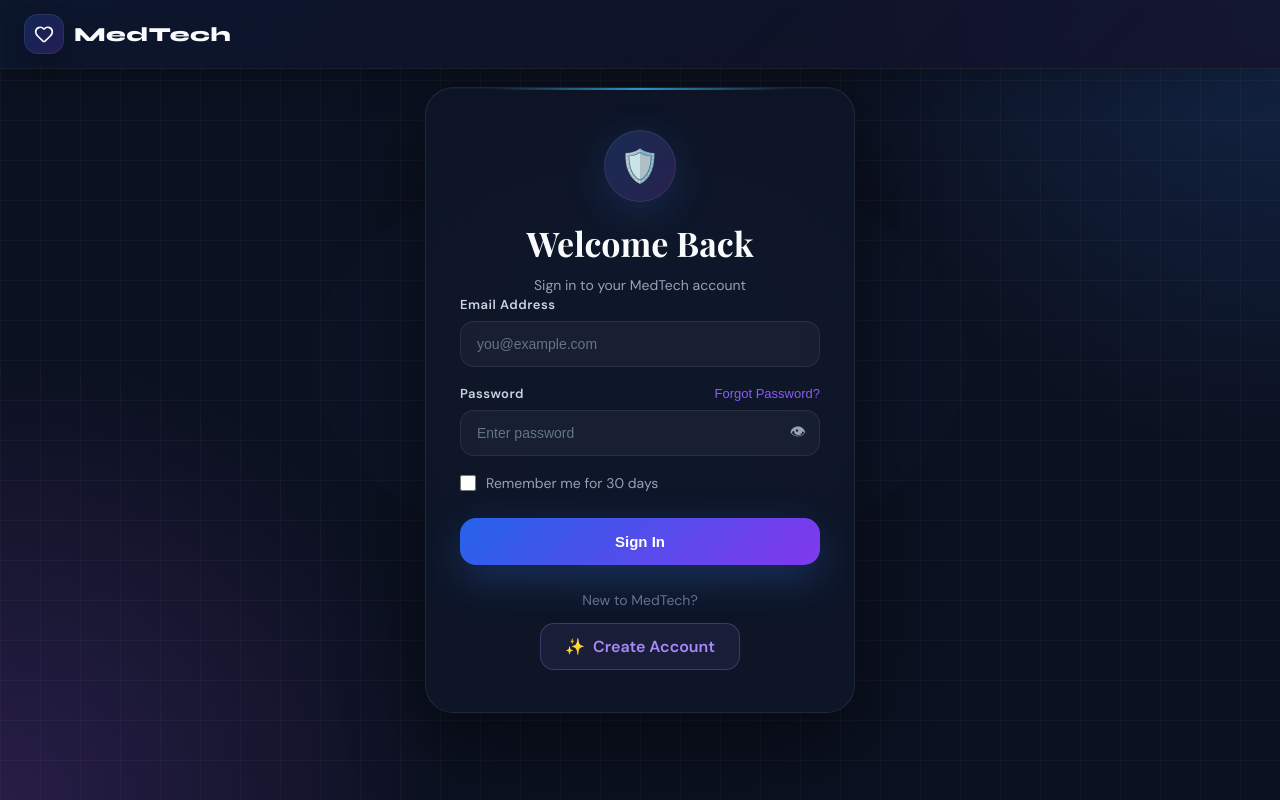
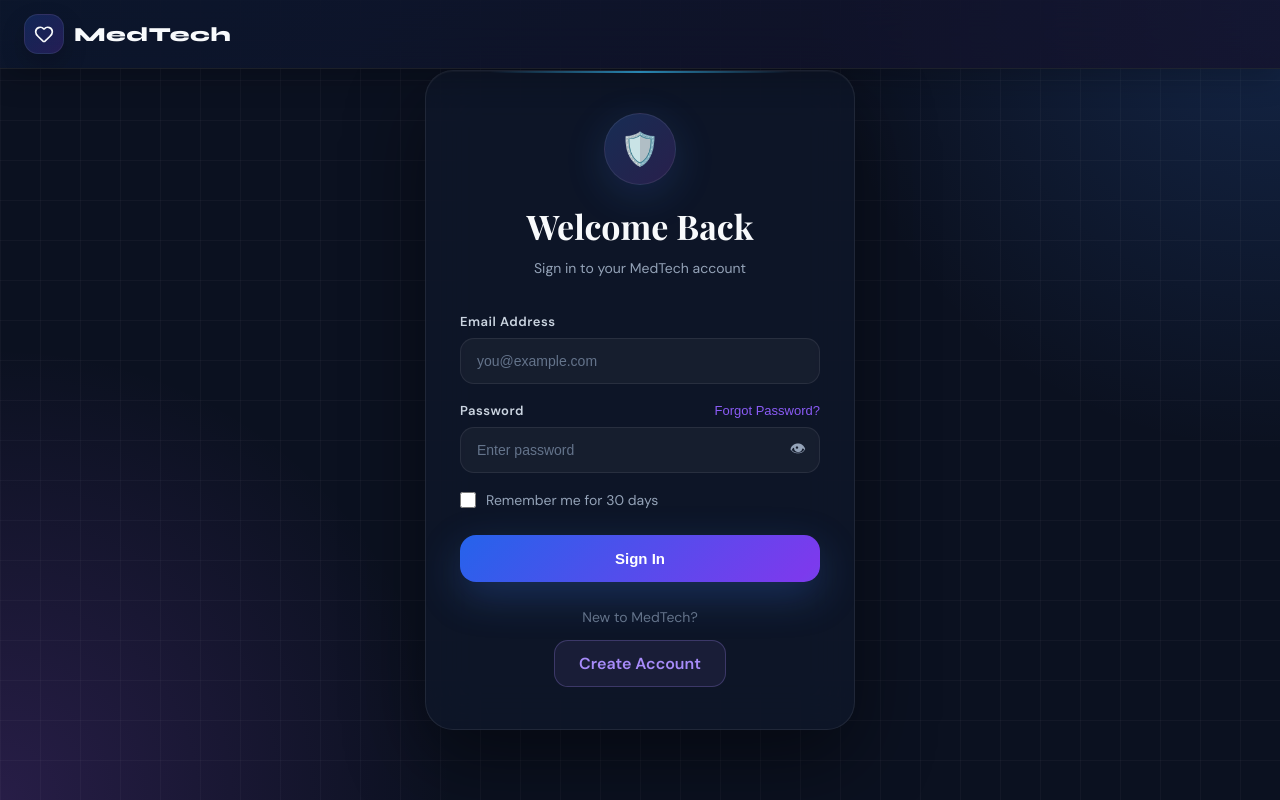
Before and after one commit to arpit168/MedTech, a React app in the folder frontend/: page /login in a window 1280 px wide. Built offline with nearby package versions, Linux system fonts and the light colour scheme; the HTML template or start-up script is replaced by a standard one.

Commit message:
Login page safal

```diff
--- a/frontend/src/pages/Login.jsx
+++ b/frontend/src/pages/Login.jsx
@@ -1,6 +1,5 @@
 import { useState, useCallback } from "react";
 import { useNavigate, Link } from "react-router-dom";
-import { motion, AnimatePresence } from "framer-motion";
 import toast from "react-hot-toast";
 import api from "../services/api";
 
@@ -8,8 +7,11 @@ const Login = () => {
   const navigate = useNavigate();
 
   const [loading, setLoading] = useState(false);
+
   const [showPassword, setShowPassword] = useState(false);
+
   const [rememberMe, setRememberMe] = useState(false);
+
   const [formData, setFormData] = useState({
     email: "",
     password: "",
@@ -17,6 +19,7 @@ const Login = () => {
 
   const handleChange = useCallback((e) => {
     const { name, value } = e.target;
+
     setFormData((prev) => ({
       ...prev,
       [name]: value,
@@ -32,14 +35,18 @@ const Login = () => {
       return false;
     }
 
-    const emailRegex = /^[^\s@]+@[^\s@]+\.[^\s@]+$/;
+    const emailRegex =
+      /^[^\s@]+@[^\s@]+\.[^\s@]+$/;
+
     if (!emailRegex.test(email)) {
       toast.error("Please enter a valid email");
       return false;
     }
 
     if (password.length < 6) {
-      toast.error("Password must be at least 6 characters");
+      toast.error(
+        "Password must be at least 6 characters"
+      );
       return false;
     }
 
@@ -53,12 +60,17 @@ const Login = () => {
 
     try {
       setLoading(true);
+
       const payload = {
         email: formData.email.trim(),
         password: formData.password,
       };
 
-      const response = await api.post("/auth/login", payload);
+      const response = await api.post(
+        "/auth/login",
+        payload
+      );
+
       const { token, user } = response.data;
 
       if (!token || !user) {
@@ -66,16 +78,25 @@ const Login = () => {
       }
 
       localStorage.setItem("token", token);
-      localStorage.setItem("user", JSON.stringify(user));
+
+      localStorage.setItem(
+        "user",
+        JSON.stringify(user)
+      );
 
       if (rememberMe) {
-        localStorage.setItem("rememberMe", "true");
+        localStorage.setItem(
+          "rememberMe",
+          "true"
+        );
       }
 
       toast.success("Welcome Back 👋");
+
       navigate("/");
     } catch (error) {
       console.error("Login Error:", error);
+
       toast.error(
         error?.response?.data?.message ||
           error?.message ||
@@ -85,123 +106,6 @@ const Login = () => {
       setLoading(false);
     }
   };
-
-  // Animation variants
-  const containerVariants = {
-    hidden: { opacity: 0 },
-    visible: {
-      opacity: 1,
-      transition: {
-        when: "beforeChildren",
-        staggerChildren: 0.1,
-        duration: 0.5,
-        ease: "easeOut"
-      }
-    },
-    exit: {
-      opacity: 0,
-      transition: { duration: 0.3 }
-    }
-  };
-
-  const itemVariants = {
-    hidden: { y: 20, opacity: 0 },
-    visible: {
-      y: 0,
-      opacity: 1,
-      transition: {
-        type: "spring",
-        stiffness: 100,
-        damping: 12
-      }
-    }
-  };
-
-  const cardVariants = {
-    hidden: {
-      scale: 0.95,
-      opacity: 0,
-      y: 30
-    },
-    visible: {
-      scale: 1,
-      opacity: 1,
-      y: 0,
-      transition: {
-        type: "spring",
-        stiffness: 120,
-        damping: 20,
-        duration: 0.6
-      }
-    },
-    hover: {
-      scale: 1.02,
-      transition: {
-        type: "spring",
-        stiffness: 400,
-        damping: 25
-      }
-    }
-  };
-
-  const glowVariants = {
-    animate: {
-      opacity: [0.3, 0.6, 0.3],
-      scale: [1, 1.1, 1],
-      transition: {
-        duration: 3,
-        repeat: Infinity,
-        ease: "easeInOut"
-      }
-    }
-  };
-
-  const inputVariants = {
-    focus: {
-      scale: 1.02,
-      transition: { type: "spring", stiffness: 300, damping: 20 }
-    },
-    tap: { scale: 0.98 }
-  };
-
-  const buttonVariants = {
-    idle: { scale: 1 },
-    hover: {
-      scale: 1.03,
-      boxShadow: "0 20px 40px rgba(59,130,246,.35)",
-      transition: { type: "spring", stiffness: 400, damping: 15 }
-    },
-    tap: { scale: 0.97 },
-    loading: {
-      scale: 0.98,
-      transition: { duration: 0.2 }
-    }
-  };
-
-  const iconVariants = {
-    animate: {
-      rotate: [0, 10, -10, 0],
-      transition: {
-        duration: 0.5,
-        ease: "easeInOut"
-      }
-    },
-    hover: {
-      rotate: [0, 15, -15, 0],
-      transition: {
-        duration: 0.6,
-        repeat: Infinity,
-        repeatDelay: 1
-      }
-    }
-  };
-
-  // const shakeAnimation = {
-  //   shake: {
-  //     x: [0, -10, 10, -10, 10, 0],
-  //     transition: { duration: 0.4 }
-  //   }
-  // };
 
   return (
     <>
@@ -217,7 +121,6 @@ const Login = () => {
         body {
           font-family: 'DM Sans', sans-serif;
           background: #0b1120;
-          overflow-x: hidden;
         }
 
         .login-page {
@@ -258,9 +161,10 @@ const Login = () => {
             inset 0 1px 0 rgba(255,255,255,.04);
           position: relative;
           overflow: hidden;
+          animation: fadeUp .5s ease;
         }
 
-        .login-card::after {
+        .login-card::before {
           content: "";
           position: absolute;
           top: 0;
@@ -274,6 +178,11 @@ const Login = () => {
             rgba(56,189,248,.8),
             transparent
           );
+        }
+
+        .login-header {
+          text-align: center;
+          margin-bottom: 34px;
         }
 
         .login-logo {
@@ -300,14 +209,12 @@ const Login = () => {
           font-size: 34px;
           color: #f8fafc;
           margin-bottom: 8px;
-          text-align: center;
         }
 
         .login-header p {
           color: #94a3b8;
           font-size: 14px;
           line-height: 1.6;
-          text-align: center;
         }
 
         .login-form {
@@ -364,7 +271,6 @@ const Login = () => {
           cursor: pointer;
           font-size: 13px;
           font-weight: 500;
-          transition: all 0.2s ease;
         }
 
         .forgot-btn:hover {
@@ -385,12 +291,6 @@ const Login = () => {
           cursor: pointer;
           color: #94a3b8;
           font-size: 16px;
-          transition: all 0.2s ease;
-        }
-
-        .toggle-password:hover {
-          color: #cbd5e1;
-          transform: translateY(-50%) scale(1.1);
         }
 
         .remember-box {
@@ -473,6 +373,18 @@ const Login = () => {
           transform: translateY(-1px);
         }
 
+        @keyframes fadeUp {
+          from {
+            opacity: 0;
+            transform: translateY(18px);
+          }
+
+          to {
+            opacity: 1;
+            transform: translateY(0);
+          }
+        }
+
         @media (max-width: 480px) {
           .login-card {
             padding: 34px 22px;
@@ -491,74 +403,30 @@ const Login = () => {
         }
       `}</style>
 
-      <AnimatePresence mode="wait">
-        <motion.main
-          key="login-page"
-          className="login-page"
-          variants={containerVariants}
-          initial="hidden"
-          animate="visible"
-          exit="exit"
-        >
-          {/* Animated background glow */}
-          <motion.div
-            variants={glowVariants}
-            animate="animate"
-            style={{
-              position: "absolute",
-              width: "50%",
-              height: "50%",
-              background: "radial-gradient(circle, rgba(59,130,246,0.15), transparent)",
-              borderRadius: "50%",
-              top: "20%",
-              left: "25%",
-              pointerEvents: "none"
-            }}
-          />
+      <main className="login-page">
+        <div className="login-card">
+          <header className="login-header">
+            <div className="login-logo">
+              🛡️
+            </div>
 
-          <motion.div
-            className="login-card"
-            variants={cardVariants}
-            initial="hidden"
-            animate="visible"
-            whileHover="hover"
-          >
-            <motion.header
-              className="login-header"
-              variants={itemVariants}
-            >
-              <motion.div
-                className="login-logo"
-                variants={iconVariants}
-                animate="animate"
-                whileHover="hover"
-              >
-                🛡️
-              </motion.div>
+            <h1>Welcome Back</h1>
 
-              <motion.h1 variants={itemVariants}>
-                Welcome Back
-              </motion.h1>
+            <p>
+              Sign in to your MedTech account
+            </p>
+          </header>
 
-              <motion.p variants={itemVariants}>
-                Sign in to your MedTech account
-              </motion.p>
-            </motion.header>
-
-            <motion.form
+          <form
             onSubmit={handleSubmit}
             className="login-form"
-              variants={itemVariants}
           >
-              <motion.div
-                className="form-group"
-                variants={itemVariants}
-              >
+            <div className="form-group">
               <label htmlFor="email">
                 Email Address
               </label>
 
-                <motion.input
+              <input
                 id="email"
                 name="email"
                 type="email"
@@ -567,130 +435,91 @@ const Login = () => {
                 autoComplete="email"
                 value={formData.email}
                 onChange={handleChange}
-                  variants={inputVariants}
-                  whileFocus="focus"
-                  whileTap="tap"
                 required
               />
-              </motion.div>
+            </div>
 
-              <motion.div
-                className="form-group"
-                variants={itemVariants}
-              >
+            <div className="form-group">
               <div className="password-header">
                 <label htmlFor="password">
                   Password
                 </label>
 
-                  <motion.button
+                <button
                   type="button"
                   className="forgot-btn"
-                    whileHover={{ scale: 1.05 }}
-                    whileTap={{ scale: 0.95 }}
                 >
                   Forgot Password?
-                  </motion.button>
+                </button>
               </div>
 
               <div className="password-wrapper">
-                  <motion.input
+                <input
                   id="password"
                   name="password"
-                    type={showPassword ? "text" : "password"}
+                  type={
+                    showPassword
+                      ? "text"
+                      : "password"
+                  }
                   className="login-input"
                   placeholder="Enter password"
                   autoComplete="current-password"
                   value={formData.password}
                   onChange={handleChange}
-                    variants={inputVariants}
-                    whileFocus="focus"
-                    whileTap="tap"
                   required
                 />
 
-                  <motion.button
+                <button
                   type="button"
                   className="toggle-password"
-                    onClick={() => setShowPassword((prev) => !prev)}
+                  onClick={() =>
+                    setShowPassword((prev) => !prev)
+                  }
                   aria-label="Toggle Password"
-                    whileHover={{ scale: 1.1 }}
-                    whileTap={{ scale: 0.9 }}
                 >
                   {showPassword ? "🙈" : "👁"}
-                  </motion.button>
+                </button>
               </div>
-              </motion.div>
+            </div>
 
-              <motion.label
-                className="remember-box"
-                variants={itemVariants}
-                whileHover={{ x: 5 }}
-              >
+            <label className="remember-box">
               <input
                 type="checkbox"
                 checked={rememberMe}
-                  onChange={() => setRememberMe((prev) => !prev)}
+                onChange={() =>
+                  setRememberMe((prev) => !prev)
+                }
               />
-                <span>Remember me for 30 days</span>
-              </motion.label>
 
-              <motion.button
+              <span>
+                Remember me for 30 days
+              </span>
+            </label>
+
+            <button
               type="submit"
               disabled={loading}
               className="login-btn"
-                variants={buttonVariants}
-                initial="idle"
-                whileHover={!loading ? "hover" : "idle"}
-                whileTap={!loading ? "tap" : "idle"}
-                animate={loading ? "loading" : "idle"}
             >
-                {loading ? (
-                  <motion.div
-                    animate={{ rotate: 360 }}
-                    transition={{ duration: 1, repeat: Infinity, ease: "linear" }}
-                    style={{ display: "inline-block" }}
+              {loading
+                ? "Signing In..."
+                : "Sign In"}
+            </button>
+          </form>
+
+          <footer className="login-footer">
+            <p>New to MedTech?</p>
+
+            <Link
+              to="/register"
+              className="signup-link"
             >
-                    ⚡
-                  </motion.div>
-                ) : (
-                  "Sign In"
-                )}
-                {loading && " Signing In..."}
-              </motion.button>
-            </motion.form>
-
-            <motion.footer
-              className="login-footer"
-              variants={itemVariants}
-            >
-              <motion.p
-                initial={{ opacity: 0 }}
-                animate={{ opacity: 1 }}
-                transition={{ delay: 0.3 }}
-              >
-                New to MedTech?
-              </motion.p>
-
-              <motion.div
-                whileHover={{ scale: 1.05 }}
-                whileTap={{ scale: 0.95 }}
-              >
-                <Link to="/register" className="signup-link">
-                  <motion.span
-                    animate={{ x: [0, 5, 0] }}
-                    transition={{ duration: 1.5, repeat: Infinity, repeatDelay: 2 }}
-                    style={{ display: "inline-block", marginRight: "8px" }}
-                  >
-                    ✨
-                  </motion.span>
               Create Account
             </Link>
-              </motion.div>
-            </motion.footer>
-          </motion.div>
-        </motion.main>
-      </AnimatePresence>
+          </footer>
+        </div>
+      </main>
     </>
   );
 };
```
Lines whose indentation alone changed are shown as unchanged.
